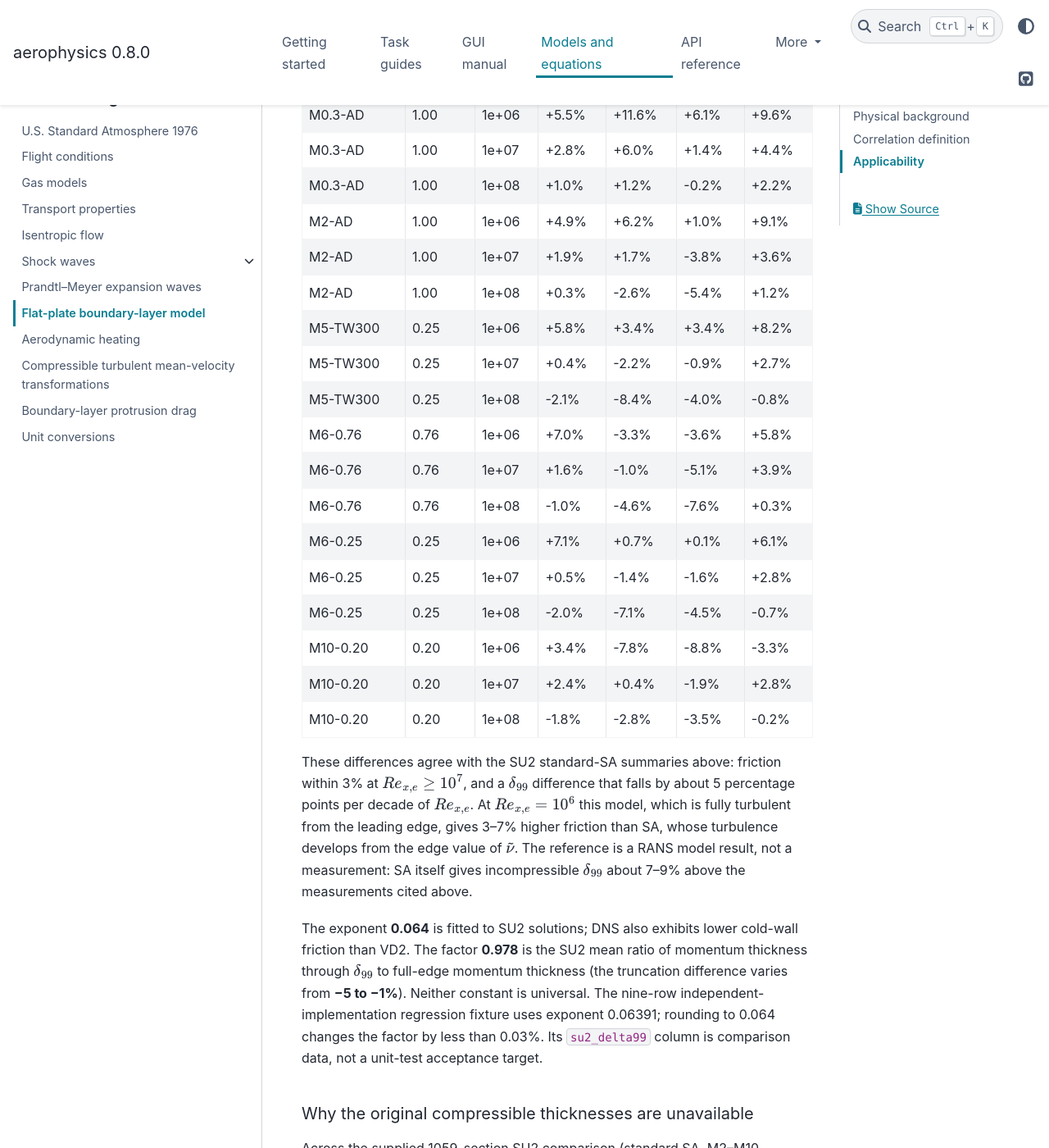
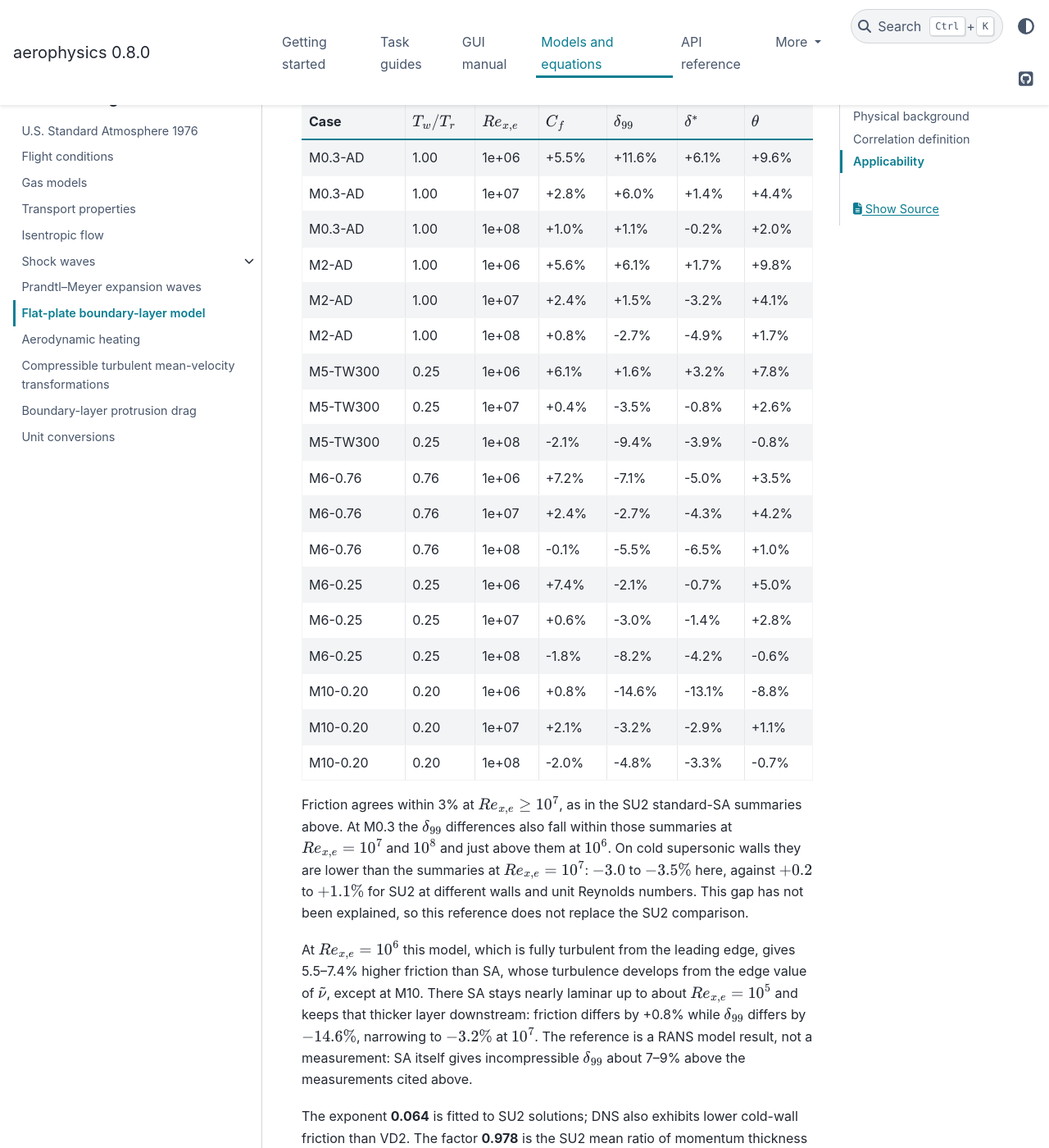
Before and after one commit to pandorobo11/aerophysics, a Sphinx documentation site: the page built from docs/models/flat_plate_boundary_layer.rst, in a window 1280 px wide and 1400 px high, scrolled down 20722 px. Shown: the whole window at 82% size. Built offline with Sphinx 7.4.7 and the PyData theme 0.15.4, drawn with Linux system fonts in a browser that asks for light colours; some of the changed text lies outside the part shown.

Commit message:
fix: use the standard compressible SA diffusion in the reference
The reference placed density inside the SA diffusion derivative without the
density-gradient term of the standard form, which changes supersonic results.
Add (C + n/g^2)(g'/g) n'/sigma to the Newton and Picard equations and test the
operator against an analytical profile. The missing term changed M10,
Tw/Tr = 0.2, Re_x = 1e6 by +2.6% in cf and +7.9% in delta99, and M5 to M10 at
Re_x >= 1e7 by up to 3.7% in delta99.

Raise eta_max from 90 to 150: delta99 lay close to the boundary at M0.3 and
Re_x = 1e8, changing theta by 0.2%. Replace the inaccurate grid statement with
measured sensitivities, and restate the SU2 comparison, including an unexplained
3 to 4 point delta99 gap on cold walls at Re_x = 1e7.

The delta99 band at Re_x = 1e6 becomes 16% because SA at M10 keeps its thick
laminar run there. Bands at Re_x >= 1e7 are unchanged.

Co-Authored-By: Claude Opus 5.5 <noreply@anthropic.com>

```diff
--- a/docs/_generated/turbulent_sa_comparison.rst
+++ b/docs/_generated/turbulent_sa_comparison.rst
@@ -26,111 +26,111 @@
      - 1.00
      - 1e+08
      - +1.0%
-     - +1.2%
+     - +1.1%
      - -0.2%
-     - +2.2%
+     - +2.0%
    * - M2-AD
      - 1.00
      - 1e+06
-     - +4.9%
-     - +6.2%
-     - +1.0%
-     - +9.1%
+     - +5.6%
+     - +6.1%
+     - +1.7%
+     - +9.8%
    * - M2-AD
      - 1.00
      - 1e+07
-     - +1.9%
-     - +1.7%
-     - -3.8%
-     - +3.6%
+     - +2.4%
+     - +1.5%
+     - -3.2%
+     - +4.1%
    * - M2-AD
      - 1.00
      - 1e+08
-     - +0.3%
-     - -2.6%
-     - -5.4%
-     - +1.2%
+     - +0.8%
+     - -2.7%
+     - -4.9%
+     - +1.7%
    * - M5-TW300
      - 0.25
      - 1e+06
-     - +5.8%
-     - +3.4%
-     - +3.4%
-     - +8.2%
+     - +6.1%
+     - +1.6%
+     - +3.2%
+     - +7.8%
    * - M5-TW300
      - 0.25
      - 1e+07
      - +0.4%
-     - -2.2%
-     - -0.9%
-     - +2.7%
+     - -3.5%
+     - -0.8%
+     - +2.6%
    * - M5-TW300
      - 0.25
      - 1e+08
      - -2.1%
-     - -8.4%
-     - -4.0%
+     - -9.4%
+     - -3.9%
      - -0.8%
    * - M6-0.76
      - 0.76
      - 1e+06
-     - +7.0%
-     - -3.3%
-     - -3.6%
-     - +5.8%
+     - +7.2%
+     - -7.1%
+     - -5.0%
+     - +3.5%
    * - M6-0.76
      - 0.76
      - 1e+07
-     - +1.6%
-     - -1.0%
-     - -5.1%
-     - +3.9%
+     - +2.4%
+     - -2.7%
+     - -4.3%
+     - +4.2%
    * - M6-0.76
      - 0.76
      - 1e+08
-     - -1.0%
-     - -4.6%
-     - -7.6%
-     - +0.3%
+     - -0.1%
+     - -5.5%
+     - -6.5%
+     - +1.0%
    * - M6-0.25
      - 0.25
      - 1e+06
-     - +7.1%
-     - +0.7%
-     - +0.1%
-     - +6.1%
+     - +7.4%
+     - -2.1%
+     - -0.7%
+     - +5.0%
    * - M6-0.25
      - 0.25
      - 1e+07
-     - +0.5%
+     - +0.6%
+     - -3.0%
      - -1.4%
-     - -1.6%
      - +2.8%
    * - M6-0.25
      - 0.25
      - 1e+08
-     - -2.0%
-     - -7.1%
-     - -4.5%
-     - -0.7%
+     - -1.8%
+     - -8.2%
+     - -4.2%
+     - -0.6%
    * - M10-0.20
      - 0.20
      - 1e+06
-     - +3.4%
-     - -7.8%
+     - +0.8%
+     - -14.6%
+     - -13.1%
      - -8.8%
-     - -3.3%
    * - M10-0.20
      - 0.20
      - 1e+07
-     - +2.4%
-     - +0.4%
-     - -1.9%
-     - +2.8%
+     - +2.1%
+     - -3.2%
+     - -2.9%
+     - +1.1%
    * - M10-0.20
      - 0.20
      - 1e+08
-     - -1.8%
-     - -2.8%
-     - -3.5%
-     - -0.2%
+     - -2.0%
+     - -4.8%
+     - -3.3%
+     - -0.7%
--- a/docs/models/flat_plate_boundary_layer.rst
+++ b/docs/models/flat_plate_boundary_layer.rst
@@ -1008,14 +1008,17 @@ zero-pressure-gradient thin-layer equations from the leading edge with the
 term (SA-noft2), in Levy--Lees
 variables, for a calorically perfect gas with constant :math:`Pr=0.72`,
 turbulent Prandtl number 0.9, :math:`\gamma=1.4` and the Sutherland law
-(:math:`S=110.4` K). The SA transport is density weighted, its edge value is
+(:math:`S=110.4` K). The SA transport is the standard form, in which density
+does not appear (:ref:`Allmaras, Johnson and Spalart, 2012
+<ref-allmaras-johnson-spalart-2012>`, section 2.2), its edge value is
 :math:`\tilde\nu=3\nu_e`, and the modified vorticity uses the smooth limiter of
-:ref:`Allmaras, Johnson and Spalart (2012)
-<ref-allmaras-johnson-spalart-2012>`. It uses no correlation, fitted
+the same paper. It uses no correlation, fitted
 coefficient or package model. With :math:`\tilde\nu=0` it reproduces the
-compressible laminar similarity solution within 0.01%; halving the streamwise
-step or refining the wall-normal grid changes every tabulated quantity by less
-than 0.1%. Each condition takes about 1--1.5 seconds to march with the coupled Newton
+compressible laminar similarity solution within 0.01%. Across all tabulated
+rows, the largest change in friction or a thickness is 0.03% with twice the
+streamwise stations, about 0.1% with :math:`\eta` grid ratio 1.02 instead of
+1.04, 0.07% with half the first spacing, and below 0.001% with twice the outer
+boundary :math:`\eta_{\max}=150`. Each condition takes about 1--1.5 seconds to march with the coupled Newton
 iteration and occasional Picard fallback (measured locally).
 
 Its stored results are
@@ -1026,12 +1029,21 @@ temperature. Displacement thickness is integrated through
 
 .. include:: ../_generated/turbulent_sa_comparison.rst
 
-These differences agree with the SU2 standard-SA summaries above: friction
-within 3% at :math:`Re_{x,e}\ge10^7`, and a :math:`\delta_{99}` difference that
-falls by about 5 percentage points per decade of :math:`Re_{x,e}`. At
-:math:`Re_{x,e}=10^6` this model, which is fully turbulent from the leading
-edge, gives 3--7% higher friction than SA, whose turbulence develops from the
-edge value of :math:`\tilde\nu`. The reference is a RANS model result, not a
+Friction agrees within 3% at :math:`Re_{x,e}\ge10^7`, as in the SU2 standard-SA
+summaries above. At M0.3 the :math:`\delta_{99}` differences also fall within
+those summaries at :math:`Re_{x,e}=10^7` and :math:`10^8` and just above them
+at :math:`10^6`. On cold supersonic walls they are lower than the summaries at
+:math:`Re_{x,e}=10^7`: :math:`-3.0` to :math:`-3.5\%` here, against
+:math:`+0.2` to :math:`+1.1\%` for SU2 at different walls and unit Reynolds
+numbers. This gap has not been explained, so this reference does not replace
+the SU2 comparison.
+
+At :math:`Re_{x,e}=10^6` this model, which is fully turbulent from the leading
+edge, gives 5.5--7.4% higher friction than SA, whose turbulence develops from
+the edge value of :math:`\tilde\nu`, except at M10. There SA stays nearly
+laminar up to about :math:`Re_{x,e}=10^5` and keeps that thicker layer
+downstream: friction differs by +0.8% while :math:`\delta_{99}` differs by
+:math:`-14.6\%`, narrowing to :math:`-3.2\%` at :math:`10^7`. The reference is a RANS model result, not a
 measurement: SA itself gives incompressible :math:`\delta_{99}` about 7--9%
 above the measurements cited above.
 
--- a/docs/scripts/build_turbulent_sa_reference.py
+++ b/docs/scripts/build_turbulent_sa_reference.py
@@ -9,14 +9,16 @@ so that y = x sqrt(2/Re_x) Y:
   (C(1+eps) f'')' + f f''                         = 2x (f' f'_x - f'' f_x)
   (C/Pr (1 + eps Pr/Prt) g')' + f g'
       + (gamma-1) Me^2 C (1+eps) f''^2            = 2x (f' g_x - g' f_x)
-  ((C + n/g^2) n')'/sigma + cb2 n'^2/(sigma g^2) + f n'
+  ((C g + n/g) n')'/(sigma g) + cb2 n'^2/(sigma g^2) + f n'
       + cb1 St n - cw1 fw n^2/Y^2                 = 2x (f' n_x - n' f_x)
 
 with St = sqrt(2 Re_x)|f''|/g + n fv2/(kappa^2 Y^2), chi = n/(C g^2), and
-eps = mu_t/mu = chi fv1. The SA transport is the density-weighted form with
-rho inside the diffusion term, the trip term ft2 is omitted, and the edge value
-is nu_tilde = 3 nu_e. At x = 0 every streamwise term vanishes, so the leading
-edge is a regular starting profile in these variables.
+eps = mu_t/mu = chi fv1. The SA transport is the standard form, in which density
+does not appear (Allmaras, Johnson and Spalart 2012, section 2.2). Its diffusion
+is discretized as ((C + n/g^2) n')'/sigma + (C + n/g^2)(g'/g) n'/sigma. The trip
+term ft2 is omitted, and the edge value is nu_tilde = 3 nu_e. At x = 0 every
+streamwise term vanishes, so the leading edge is a regular starting profile in
+these variables.
 
 A damped, fully coupled Newton iteration solves the same discrete transport
 system as the original Picard iteration. Local trapezoidal constraints for f
@@ -83,7 +85,7 @@ def recovery_temperature(mach: float, edge_temperature: float) -> float:
     )
 
 
-def grid(ratio: float = 1.04, eta_max: float = 90.0, first: float = 7e-4) -> Array:
+def grid(ratio: float = 1.04, eta_max: float = 150.0, first: float = 7e-4) -> Array:
     """Geometric eta grid; the first point lies well inside y+ = 1."""
     count = math.ceil(math.log(eta_max / first) / math.log(ratio)) + 2
     eta = np.concatenate(([0.0], first * ratio ** np.arange(count)))
@@ -221,8 +223,9 @@ class TurbulentSABoundaryLayer:
 
         f and Y have local trapezoidal constraints, including at the edge.
         All transport rows depend only on the adjacent nodes. In particular,
-        the cb2 term multiplies the nonuniform three-point gradient by the
-        distinct centered difference used in the Picard convection operator.
+        the cb2 and density-gradient terms multiply nonuniform three-point
+        gradients by the distinct centered difference used in the Picard
+        convection operator.
         """
         f, u, g, n, distance = np.moveaxis(state, -2, 0)
         h, width = self._h, self._width
@@ -283,12 +286,12 @@ class TurbulentSABoundaryLayer:
         )
         residual[..., 3, 1:-1] = (
             transport(n, (c + n / g**2) / SIGMA, old[3])
-            + CB2
-            / SIGMA
-            * gradient(n)
+            + (
+                CB2 / SIGMA * gradient(n) / gk**2
+                + (ck + n[..., 1:-1] / gk**2) / SIGMA * gradient(g) / gk
+            )
             * (n[..., 2:] - n[..., :-2])
             / (2.0 * width)
-            / gk**2
             + CB1 * modified * nk
             - CW1 * fw * nk**2 / distance**2
         )
@@ -474,7 +477,11 @@ class TurbulentSABoundaryLayer:
             )
             diffusivity = c + n / g**2
             face = (diffusivity[1:] + diffusivity[:-1]) / 2.0
-            sa_convection = convection + CB2 / SIGMA * np.gradient(n, eta)[1:-1] / gk**2
+            sa_convection = (
+                convection
+                + CB2 / SIGMA * np.gradient(n, eta)[1:-1] / gk**2
+                + diffusivity[1:-1] / SIGMA * np.gradient(g, eta)[1:-1] / gk
+            )
             n_new = _tridiagonal(
                 face[:-1] / SIGMA / h[:-1] / width - sa_convection / (2.0 * width),
                 -(face[:-1] / h[:-1] + face[1:] / h[1:]) / SIGMA / width
@@ -612,7 +619,7 @@ def main() -> None:
             "mu_over_mu_e": "g^1.5 (Te+S)/(g Te+S)",
         },
         "turbulence": (
-            "SA-noft2, density-weighted with rho inside diffusion; "
+            "standard SA-noft2, in which density does not appear; "
             f"edge nu_tilde/nu_e = {EDGE_SA_RATIO:g}; marched from the leading edge"
         ),
         "wall_temperature": (
@@ -625,7 +632,7 @@ def main() -> None:
             "thickness integrated to the edge"
         ),
         "numerics": {
-            "eta_grid": "geometric, first point 7e-4, ratio 1.04, eta_max 90",
+            "eta_grid": "geometric, first point 7e-4, ratio 1.04, eta_max 150",
             "streamwise": (
                 f"BDF2, {STEPS} geometric stations from x_end 1e-8 to x_end, "
                 "output x inserted"
@@ -641,8 +648,10 @@ def main() -> None:
         },
         "verification": (
             "laminar limit (edge nu_tilde = 0) matches the compressible similarity "
-            "solution within 0.01%; halving the streamwise step or refining the "
-            "eta grid changes cf and thicknesses by less than 0.1%"
+            "solution within 0.01%. Across all stored rows, the largest change in "
+            "cf and the thicknesses was 0.03% with 600 streamwise stations, about "
+            "0.1% with eta ratio 1.02, 0.07% with half the first spacing, and "
+            "below 0.001% with eta_max 300"
         ),
     }
     (DIRECTORY / f"{STEM}.json").write_text(
```
Also changed, not shown: 3 other files.
